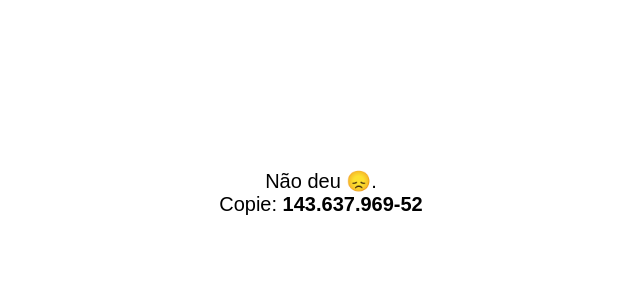
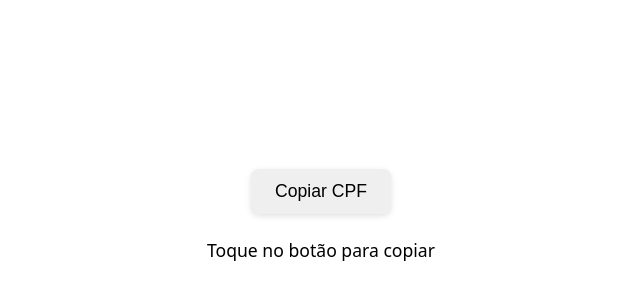
Before and after one commit to shaygrechi-0/cpf-copy, a plain HTML site: page index.html in a window 1280 px wide. Shown: the part 208-508 px from the top of the page, without its empty margins (319-959 px from the left). Drawn offline with Linux system fonts and the light colour scheme.

Commit message:
Update index.html

```diff
--- a/index.html
+++ b/index.html
@@ -2,35 +2,75 @@
 <html lang="pt-BR">
   <head>
     <meta charset="utf-8" />
+    <meta name="viewport" content="width=device-width, initial-scale=1" />
     <title>Copiar CPF</title>
     <style>
+      :root {
+        --gap: 24px;
+      }
       body {
         display: flex;
+        flex-direction: column;
         justify-content: center;
         align-items: center;
-        height: 100vh;
+        min-height: 100vh;
         margin: 0;
-        font-family: sans-serif;
+        padding: var(--gap);
+        font-family: system-ui, -apple-system, "Segoe UI", Roboto, sans-serif;
+        text-align: center;
       }
-      #msg {
-        font-size: 1.25rem;
-        text-align: center;
+      button {
+        padding: 12px 24px;
+        font-size: 1.1rem;
+        border: none;
+        border-radius: 8px;
+        box-shadow: 0 2px 6px rgba(0, 0, 0, 0.12);
+        cursor: pointer;
+      }
+      #status {
+        margin-top: var(--gap);
+        font-size: 1.1rem;
+        line-height: 1.4;
+      }
+      /* input invisível usado como fallback */
+      #cpfRaw {
+        position: absolute;
+        left: -9999px;
       }
     </style>
   </head>
   <body>
-    <div id="msg">Copiando…</div>
+    <button id="copy">Copiar CPF</button>
+    <div id="status">Toque no botão para copiar</div>
+    <input id="cpfRaw" value="143.637.969-52" readonly />
 
     <script>
       const cpf = "143.637.969-52";
-      navigator.clipboard
-        .writeText(cpf)
-        .then(() => {
-          document.getElementById("msg").textContent = "CPF copiado ✔";
-        })
-        .catch(() => {
-          document.getElementById("msg").innerHTML = `Não deu 😞.<br>Copie: <b>${cpf}</b>`;
-        });
+      const btn = document.getElementById("copy");
+      const status = document.getElementById("status");
+      const hiddenInput = document.getElementById("cpfRaw");
+
+      // Fallback para navegadores sem Clipboard API ou que exijam user gesture de outra forma
+      function fallbackCopy() {
+        hiddenInput.select();
+        document.execCommand("copy");
+      }
+
+      async function copyCPF() {
+        try {
+          if (navigator.clipboard && navigator.clipboard.writeText) {
+            await navigator.clipboard.writeText(cpf);
+          } else {
+            fallbackCopy();
+          }
+          status.textContent = "CPF copiado ✔️";
+        } catch (err) {
+          // Se falhar, mostra CPF para cópia manual
+          status.innerHTML = `Não foi possível copiar automaticamente 😞<br/>Copie manualmente: <strong>${cpf}</strong>`;
+        }
+      }
+
+      btn.addEventListener("click", copyCPF, { passive: true });
     </script>
   </body>
 </html>
```
